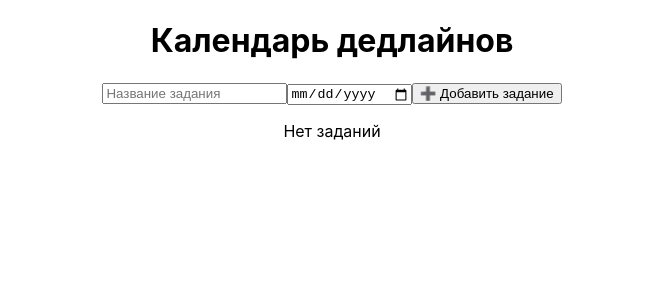
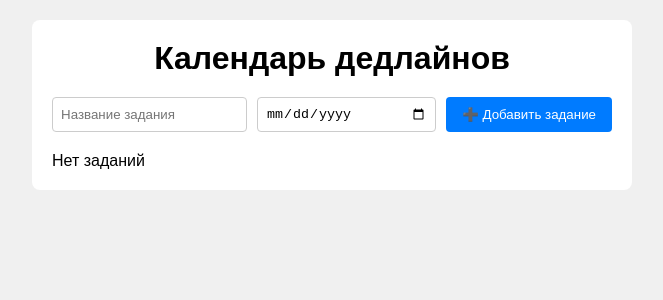
Before and after one commit to agordzy/calendar, a React (Create React App) app: page / in a window 1280 px wide. Shown: the top 300 px of the page, without its empty margins (308-971 px from the left). Built offline with nearby package versions, Linux system fonts and the light colour scheme.

Commit message:
базовый CSS

```diff
--- a/src/App.css
+++ b/src/App.css
@@ -1,38 +1,55 @@
-.App {
-  text-align: center;
+* {
+    margin: 0;
+    padding: 0;
+    box-sizing: border-box;
 }
 
-.App-logo {
-  height: 40vmin;
-  pointer-events: none;
+body {
+    font-family: Arial, sans-serif;
+    background: #f0f0f0;
+    padding: 20px;
 }
 
-@media (prefers-reduced-motion: no-preference) {
-  .App-logo {
-    animation: App-logo-spin infinite 20s linear;
-  }
+.App {
+    max-width: 600px;
+    margin: 0 auto;
+    background: white;
+    padding: 20px;
+    border-radius: 8px;
 }
 
-.App-header {
-  background-color: #282c34;
-  min-height: 100vh;
-  display: flex;
-  flex-direction: column;
-  align-items: center;
-  justify-content: center;
-  font-size: calc(10px + 2vmin);
-  color: white;
+h1 {
+    text-align: center;
+    margin-bottom: 20px;
 }
 
-.App-link {
-  color: #61dafb;
+form {
+    display: flex;
+    gap: 10px;
+    margin-bottom: 20px;
 }
 
-@keyframes App-logo-spin {
-  from {
-    transform: rotate(0deg);
-  }
-  to {
-    transform: rotate(360deg);
-  }
+input {
+    flex: 1;
+    padding: 8px;
+    border: 1px solid #ccc;
+    border-radius: 4px;
 }
+
+button {
+    padding: 8px 16px;
+    background: #007bff;
+    color: white;
+    border: none;
+    border-radius: 4px;
+    cursor: pointer;
+}
+
+ul {
+    list-style: none;
+}
+
+li {
+    padding: 10px;
+    border-bottom: 1px solid #eee;
+}
```
